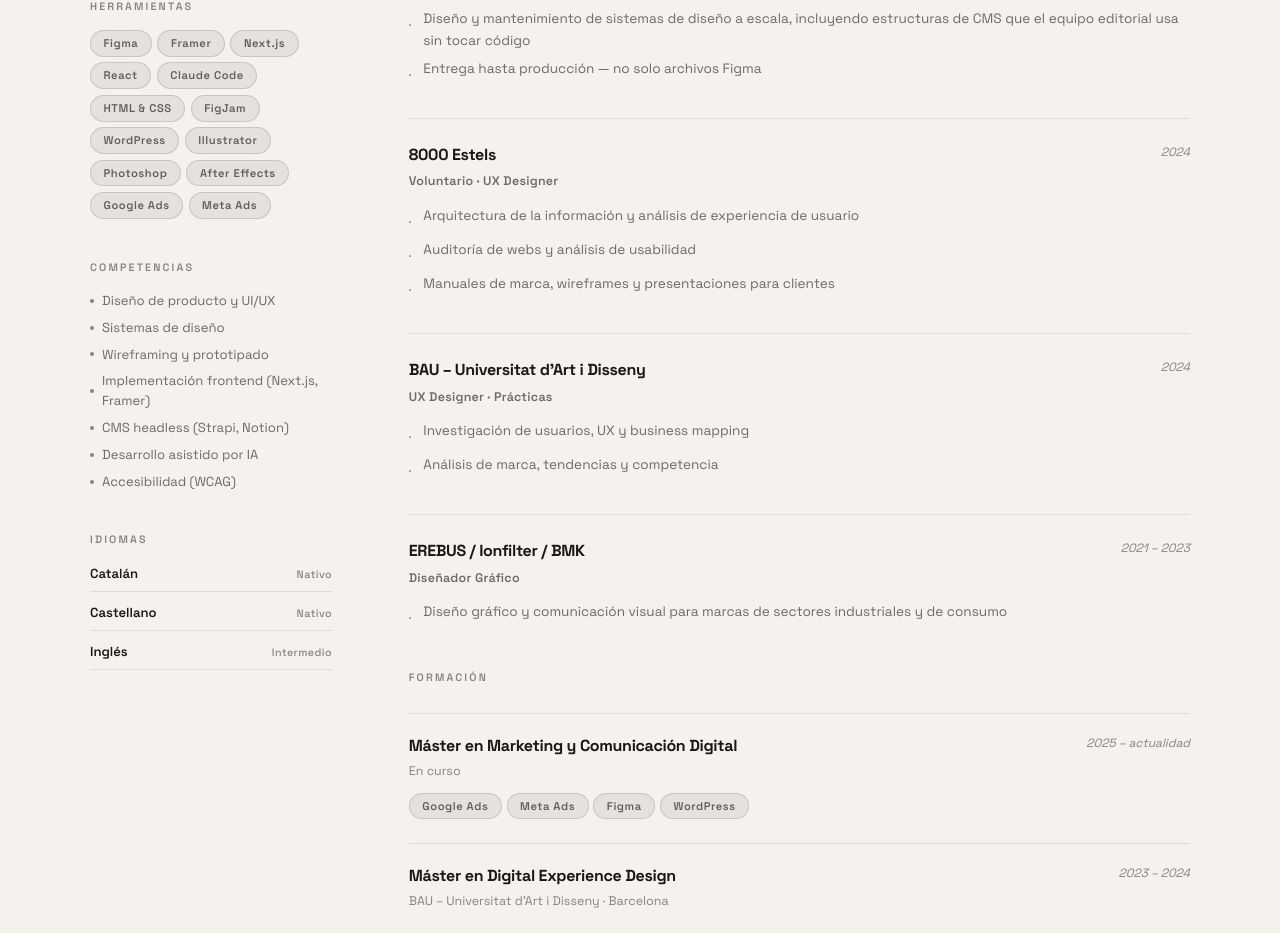
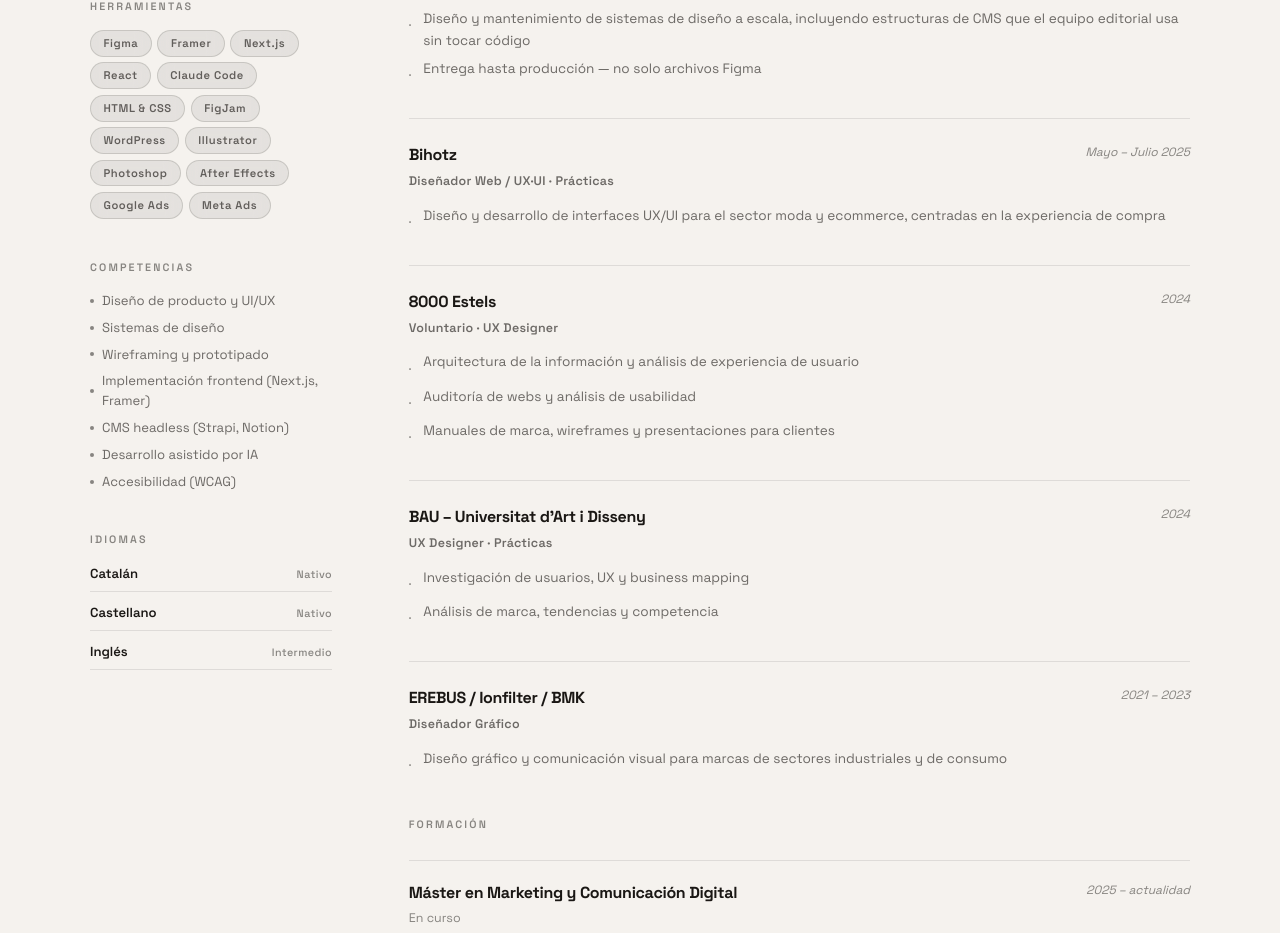
Before and after one commit to Albiiirt/portfolio-albert, a Next.js app: page /cv in a window 1280 px wide. Shown: the part 912-1845 px from the top of the page. Built offline with nearby package versions, Linux system fonts and the light colour scheme; no server answers.

Commit message:
Añadir Bihotz a la experiencia de la página /cv (ES/EN/CA)
Faltaba desde que se creó la página /cv; es una experiencia real que también aparece en el CV en PDF.

```diff
--- a/data/translations.ts
+++ b/data/translations.ts
@@ -88,6 +88,14 @@
             "Design in Figma, content modelling in headless CMS (Strapi), and implementation with Framer, Next.js and Claude Code",
             "Design and maintenance of design systems at scale, including CMS structures editors can use without touching code",
             "Delivery through to production — not just Figma files",
+          ],
+        },
+        {
+          company: "Bihotz",
+          period: "May – July 2025",
+          role: "Web Designer / UX·UI · Internship",
+          bullets: [
+            "UX/UI interface design and development for the fashion and ecommerce sector, focused on the shopping experience",
           ],
         },
         {
@@ -232,6 +240,14 @@
           ],
         },
         {
+          company: "Bihotz",
+          period: "Mayo – Julio 2025",
+          role: "Diseñador Web / UX·UI · Prácticas",
+          bullets: [
+            "Diseño y desarrollo de interfaces UX/UI para el sector moda y ecommerce, centradas en la experiencia de compra",
+          ],
+        },
+        {
           company: "8000 Estels",
           period: "2024",
           role: "Voluntario · UX Designer",
@@ -373,6 +389,14 @@
           ],
         },
         {
+          company: "Bihotz",
+          period: "Maig – Juliol 2025",
+          role: "Dissenyador Web / UX·UI · Pràctiques",
+          bullets: [
+            "Disseny i desenvolupament d'interfícies UX/UI per al sector de la moda i l'ecommerce, centrades en l'experiència de compra",
+          ],
+        },
+        {
           company: "8000 Estels",
           period: "2024",
           role: "Voluntari · UX Designer",
```
